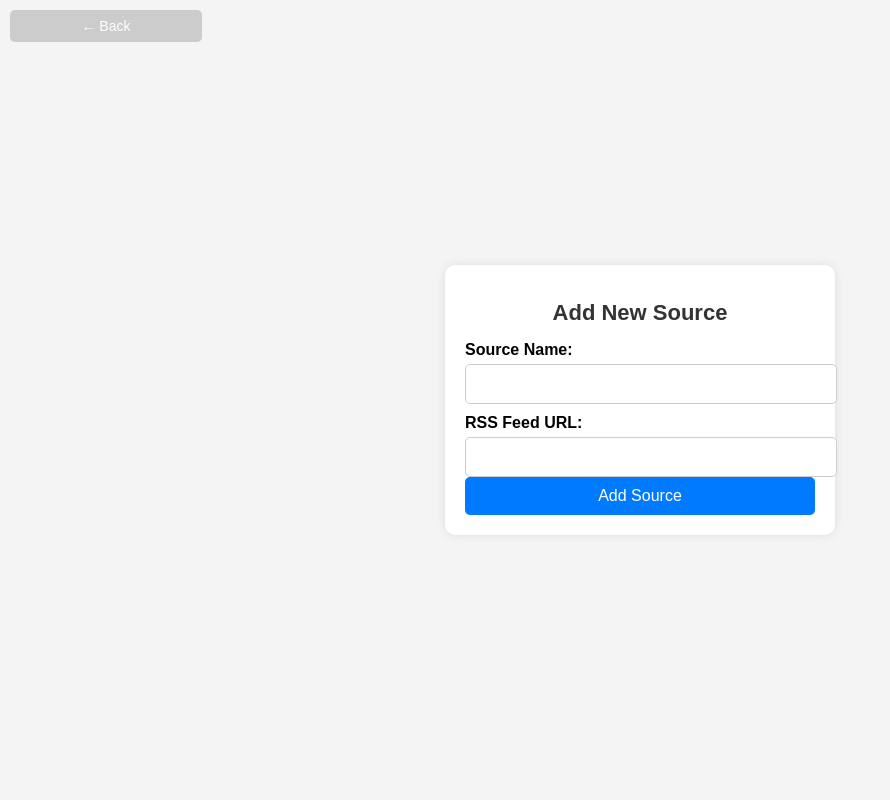
After one commit to Vakacharla-Lokesh/News-Summariser, a Flask app: page /add_source in a window 1280 px wide. The commit adds this page. Shown: the whole page, without its empty margins (0-890 px from the left). Run offline with Flask 3, Linux system fonts and the light colour scheme.

Commit message:
Fixed all bugs and also working summarize button and add source form as well

```diff
--- a/app.py
+++ b/app.py
@@ -1,16 +1,115 @@
+import nltk
+from newspaper import Article
+from textblob import TextBlob
+from urllib.parse import urlparse
+import validators
+import requests
+
+nltk.download('punkt')
+
+def summarize_article(url):
+    # Validate the URL
+    if not validators.url(url):
+        raise ValueError('Invalid URL provided.')
+
+    headers = {
+        "User-Agent": "Mozilla/5.0 (Windows NT 10.0; Win64; x64) AppleWebKit/537.36 (KHTML, like Gecko) Chrome/110.0.0.0 Safari/537.36"
+    }
+
+    # Attempt to download the article
+    try:
+        response = requests.get(url, headers=headers)
+        response.raise_for_status()
+    except requests.RequestException as e:
+        raise ValueError(f'Failed to download the content of the URL: {e}')
+
+    if response.status_code == 403:
+        raise ValueError(f"Access Denied (403 Forbidden) for URL: {url}")
+
+    # Parse the article
+    article = Article(url, browser_user_agent=headers["User-Agent"])
+    article.download()
+    article.parse()
+    article.nlp()
+
+    # print("Extracted Text:", article.text)  # Debugging output
+
+    if not article.text.strip():
+        raise ValueError("Article extraction failed! No text found.")
+
+    article.nlp()
+    print("Generated Summary:", article.summary)  # Debugging output
+
+    # Extract information
+    title = article.title
+    authors = article.authors
+    publication_date = article.publish_date
+    summary = article.summary
+
+    # Perform sentiment analysis
+    analysis = TextBlob(summary)
+    # sentiment = analysis.sentiment
+    sentiment_polarity = analysis.sentiment.polarity
+    sentiment_subjectivity = analysis.sentiment.subjectivity
+
+    # Extract website name
+    parsed_url = urlparse(url)
+    website_name = parsed_url.netloc
+    if website_name.startswith("www."):
+        website_name = website_name[4:]
+
+    # Compile the results
+    result = {
+        'title': title,
+        'authors': authors,
+        'publication_date': publication_date,
+        'summary': summary,
+        'sentiment': {
+            'polarity': sentiment_polarity,
+            'subjectivity': sentiment_subjectivity
+        },
+        'website_name': website_name
+    }
+
+    return result
+
 import feedparser
-from flask import Flask, render_template, request
+from flask import Flask, render_template, request, redirect
 # from pyspark.sql.connect.functions import array_insert
 # from summarizer import summarize_article
 
 app = Flask(__name__)
 
-RSS_FEEDS = {
-    'Yahoo Finance': 'https://finance.yahoo.com/news/rssindex',
-    'Hacker News': 'https://news.ycombinator.com/rss',
-    'Wall Street Journal': 'https://feeds.a.dj.com/rss/RSSMarketsMain.xml',
-    'CNBC': 'https://search.cnbc.com/rs/search/combinedcms/view.xml?partnerId=wrss01&id=15839069'
-}
+# RSS_FEEDS = {
+#     'Yahoo Finance': 'https://finance.yahoo.com/news/rssindex',
+#     'Hacker News': 'https://news.ycombinator.com/rss',
+#     'Wall Street Journal': 'https://feeds.a.dj.com/rss/RSSMarketsMain.xml',
+#     'CNBC': 'https://search.cnbc.com/rs/search/combinedcms/view.xml?partnerId=wrss01&id=15839069'
+# }
+import os
+
+# File to store the RSS feed sources
+SOURCE_FILE = "sources.txt"
+
+def load_sources():
+    """Read the RSS sources from the text file and return a dictionary."""
+    sources = {}
+
+    if os.path.exists(SOURCE_FILE):
+        with open(SOURCE_FILE, 'r') as file:
+            for line in file:
+                line = line.strip()
+                if line:  # Ignore empty lines
+                    try:
+                        name, url = line.split(", ", 1)  # Split into name and URL
+                        sources[name] = url
+                    except ValueError:
+                        print(f"Skipping invalid line in sources.txt: {line}")
+
+    return sources
+
+# Load sources at startup
+RSS_FEEDS = load_sources()
 
 
 @app.route('/')
@@ -50,6 +149,33 @@ def search():
 
     return render_template('search_results.html', articles=results, query=query)
 
+@app.route('/summarize')
+def summarize():
+    url = request.args.get('url')
+    data = summarize_article(url)
+
+    # print(data["summary"])
+
+    return render_template('testing.html', data = data)
+
+@app.route('/add_source', methods=['GET', 'POST'])
+def add_source():
+    if request.method == 'POST':
+        source_name = request.form.get('source_name', '').strip()  # Default to empty string
+        source_url = request.form.get('source_url', '').strip()    # Default to empty string
+
+        if source_name and source_url:
+            # Append the new source (name + URL) to sources.txt
+            with open(SOURCE_FILE, 'a') as file:
+                file.write(f"{source_name}, {source_url}\n")
+
+            # Reload sources
+            global RSS_FEEDS
+            RSS_FEEDS = load_sources()
+
+        return redirect('/')
+
+    return render_template('add_source.html')
 
 if __name__ == '__main__':
     app.run(debug=True)
--- /dev/null
+++ b/sources.txt
@@ -0,0 +1,4 @@
+Yahoo Finance, https://finance.yahoo.com/news/rssindex
+Hacker News, https://news.ycombinator.com/rss
+Wall Street Journal, https://feeds.a.dj.com/rss/RSSMarketsMain.xml
+CNBC, https://search.cnbc.com/rs/search/combinedcms/view.xml?partnerId=wrss01&id=15839069
--- /dev/null
+++ b/templates/add_source.html
@@ -0,0 +1,130 @@
+<!-- <!DOCTYPE html>
+<html lang="en">
+<head>
+    <meta charset="UTF-8">
+    <meta name="viewport" content="width=device-width, initial-scale=1.0">
+    <title>Add RSS Source</title>
+</head>
+<body>
+    <h1>Add New Source</h1>
+    <form action="/add_source" method="POST">
+        <label for="source_name">Source Name:</label>
+        <input type="text" id="source_name" name="source_name" required>
+        <br><br>
+
+        <label for="source_url">RSS Feed URL:</label>
+        <input type="text" id="source_url" name="source_url" required>
+        <br><br>
+
+        <button type="submit">Add Source</button>
+    </form>
+</body>
+</html> -->
+
+<!DOCTYPE html>
+<html lang="en">
+<head>
+    <meta charset="UTF-8">
+    <meta name="viewport" content="width=device-width, initial-scale=1.0">
+    <title>Add RSS Source</title>
+    <style>
+        body {
+            font-family: Arial, sans-serif;
+            background-color: #f4f4f4;
+            display: flex;
+            justify-content: center;
+            align-items: center;
+            height: 100vh;
+            margin: 0;
+        }
+
+        .container {
+            background: white;
+            padding: 20px;
+            border-radius: 10px;
+            box-shadow: 0 0 10px rgba(0, 0, 0, 0.1);
+            width: 350px;
+            text-align: center;
+            position: relative;
+        }
+
+        .back-button {
+            position: absolute;
+            top: 10px;
+            left: 10px;
+            background: #ccc;
+            border: none;
+            padding: 8px 12px;
+            border-radius: 5px;
+            cursor: pointer;
+            font-size: 14px;
+        }
+
+        .back-button:hover {
+            background: #bbb;
+        }
+
+        h1 {
+            font-size: 22px;
+            color: #333;
+            margin-bottom: 15px;
+        }
+
+        label {
+            display: block;
+            font-weight: bold;
+            margin: 10px 0 5px;
+            text-align: left;
+        }
+
+        input[type="text"] {
+            width: 100%;
+            padding: 10px;
+            border: 1px solid #ccc;
+            border-radius: 5px;
+            font-size: 16px;
+        }
+
+        button {
+            background-color: #007bff;
+            color: white;
+            border: none;
+            padding: 10px 15px;
+            border-radius: 5px;
+            font-size: 16px;
+            cursor: pointer;
+            width: 100%;
+            transition: 0.3s;
+        }
+
+        button:hover {
+            background-color: #0056b3;
+        }
+
+        .back-button{
+            width: 15%;
+        }
+    </style>
+</head>
+<body>
+    <button class="back-button" onclick="goBack()">← Back</button>
+    <div class="container">
+        <h1>Add New Source</h1>
+        <form action="/add_source" method="POST">
+            <label for="source_name">Source Name:</label>
+            <input type="text" id="source_name" name="source_name" required>
+
+            <label for="source_url">RSS Feed URL:</label>
+            <input type="text" id="source_url" name="source_url" required>
+
+            <button type="submit">Add Source</button>
+        </form>
+    </div>
+
+    <script>
+        function goBack() {
+            window.location.href = '/';  // Redirects to home page
+        }
+    </script>
+</body>
+</html>
```
Also changed, not shown: summarizer.py (+5 -3 lines), templates/index.html (+16 -2 lines), templates/testing.html (+134 -8 lines).
